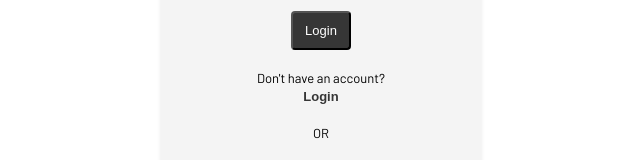
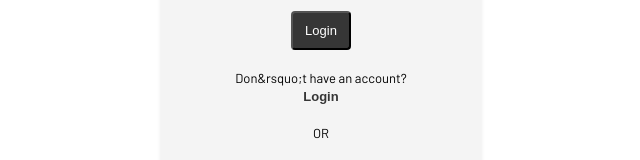
Before and after one commit to tusharvispute07/nextjs-ecommerce-store, a Next.js app: page /login in a window 1280 px wide. Shown: the part 428-588 px from the top of the page, without its empty margins (319-959 px from the left). Built offline with nearby package versions, Linux system fonts and the light colour scheme.

Commit message:
Fixes unescaped entities error

```diff
--- a/pages/login.js
+++ b/pages/login.js
@@ -130,7 +130,7 @@ export default function Login(){
             }
 
 
-                    <span>{isRegistering?'Already have an account?':"Don't have an account?"}</span>
+                    <span>{isRegistering?'Already have an account?':"Don&rsquo;t have an account?"}</span>
 
                     {isRegistering?
                     <button onClick={()=>setIsRegistering(!isRegistering)} className={styles.register_link} href={""}>
```
